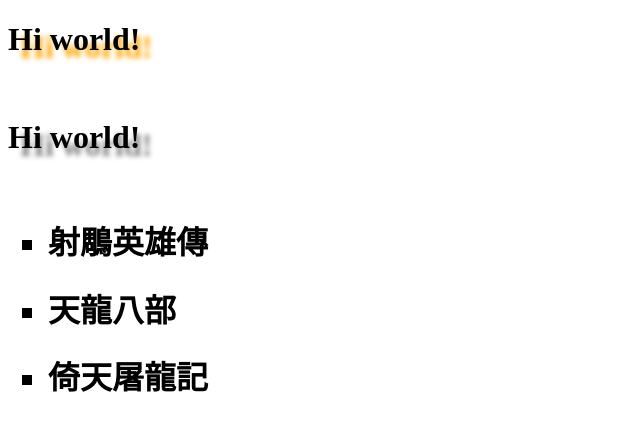
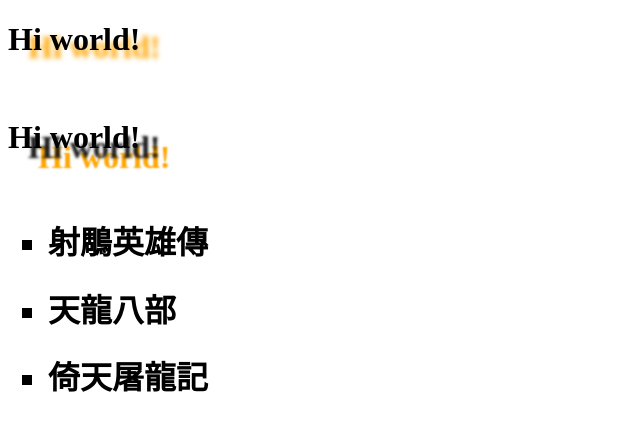
Before and after one commit to uvulogecko2125/uvulogecko2125.github.io, a plain HTML site: page W15/cssHW1.html in a window 1280 px wide. Shown: the whole page, without its empty margins (0-640 px from the left). Drawn offline with Linux system fonts and the light colour scheme.

Commit message:
Update cssHW1.html

```diff
--- a/W15/cssHW1.html
+++ b/W15/cssHW1.html
@@ -4,8 +4,8 @@
         <meta charset="utf-8">
         <title>css作業一</title>
         <style>
-            #shadow1{text-shadow:12px 8px 5px orange}
-            #shadow2{text-shadow:12px 8px 5px gray}
+            #shadow1{text-shadow:20px 8px 5px orange}
+            #shadow2{text-shadow:20px 10px 3px rgb(19, 19, 19) ,30px 20px 2px orange}
             ol{list-style: square;}
         </style>
     </head>
```
